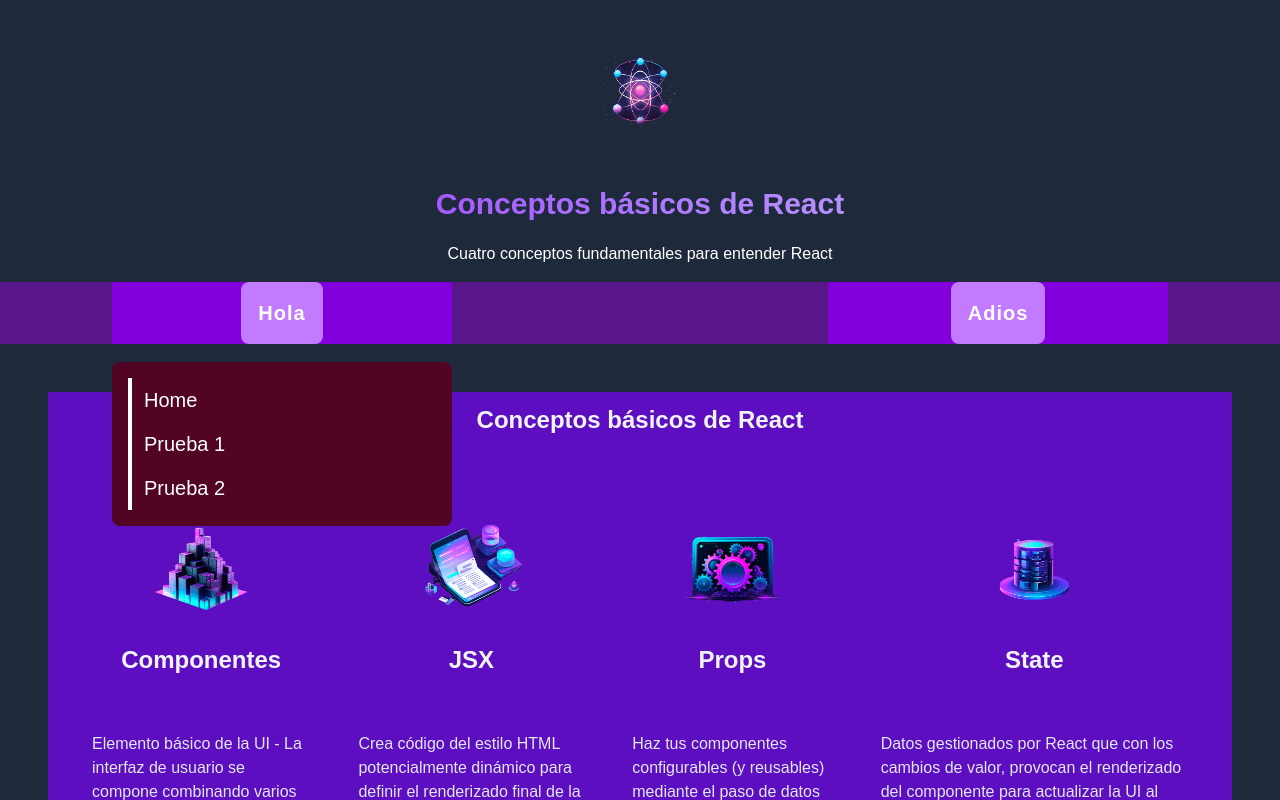
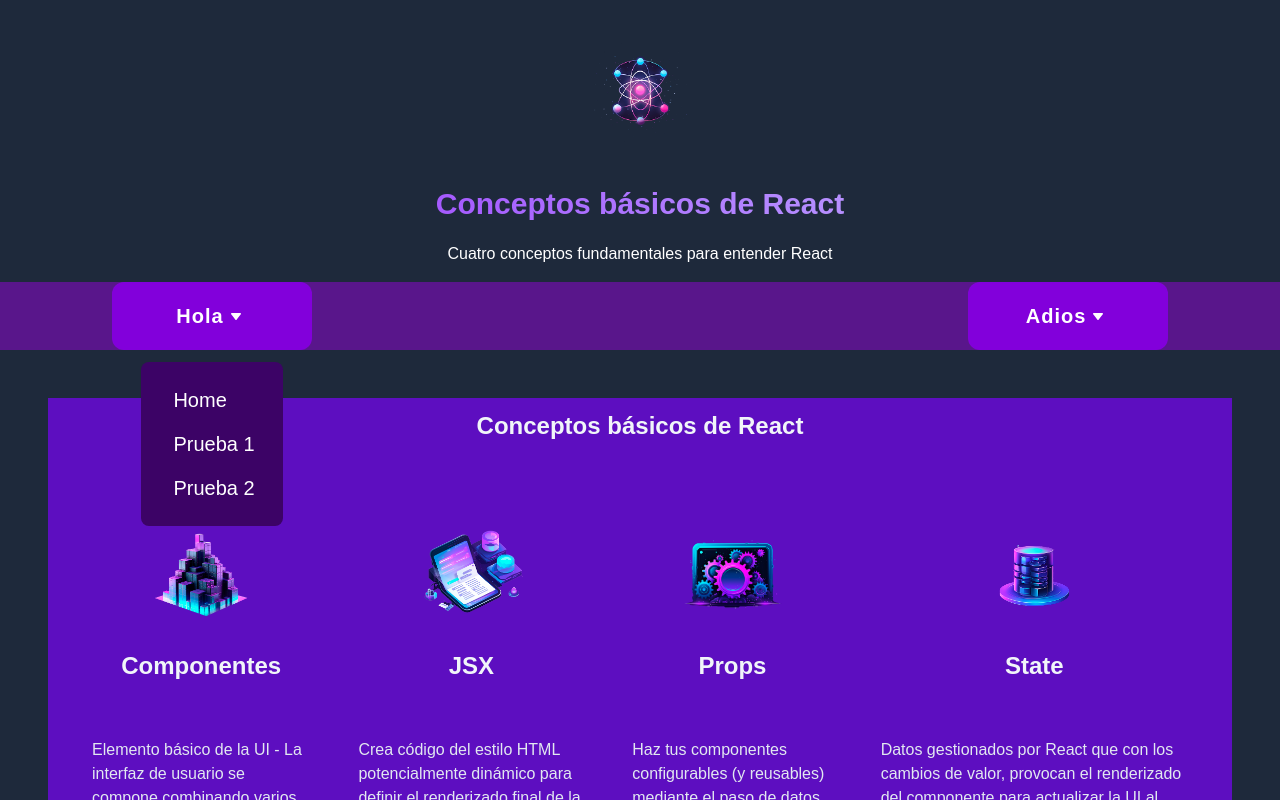
Before and after one commit to sunfeax/start-next, a Next.js app: page / in a window 1280 px wide. Both pictures are taken after a click on the button "Hola". Shown: the top 800 px of the page. Built offline with nearby package versions, Linux system fonts and the light colour scheme; a web font is replaced by a local one.

Commit message:
dropdown ready

```diff
--- a/components/concepts/core-concept-list.tsx
+++ b/components/concepts/core-concept-list.tsx
@@ -1,7 +1,7 @@
 import { CORE_CONCEPTS } from "@/scripts/data";
 import CoreConcept from "./core-concept";
 
-export default function CoreConceptList() {
+const CoreConceptList = () => {
     return (
     <section id="conceptos" className="m-12 flex flex-col justify-center bg-violet-800 min-w-44">
       <h1 className="text-2xl font-extrabold text-slate-100 p-3 mx-auto mb-6 overflow-clip">Conceptos básicos de React</h1>
@@ -13,3 +13,5 @@ export default function CoreConceptList() {
     </section>
     )
 }
+
+export default CoreConceptList;
--- a/components/concepts/core-concept.tsx
+++ b/components/concepts/core-concept.tsx
@@ -7,7 +7,7 @@ type CoreConceptProps = {
     image: StaticImageData;
 };
 
-export default function CoreConcept({ title, description, image }: CoreConceptProps) {
+const CoreConcept = ({ title, description, image }: CoreConceptProps) => {
     return (
         <li className="flex flex-col items-center justify-center">
             <Image src={image} alt={title} className="w-32 h-auto" />
@@ -16,3 +16,5 @@ export default function CoreConcept({ title, description, image }: CoreConceptPr
         </li>
     );
 }
+
+export default CoreConcept;
--- a/components/dropdown.tsx
+++ b/components/dropdown.tsx
@@ -10,24 +10,26 @@ const list = [
     {href: '/prueba2', label: 'Prueba 2'},
 ]
 
-export default function Dropdown({menuText}: {menuText: string}) {
+const Dropdown = ({menuText}: {menuText: string}) => {
     const [isOpen, setIsOpen] = useState(false);
 
     return (
-        <div className="mx-auto md:mx-28 relative flex flex-col items-center w-[340px] bg-purple-700">
+        <div className="mx-auto md:mx-28 relative flex flex-col items-center">
             <button
-            className="bg-purple-400 p-4 flex items-center justify-between font-bold text-xl rounded-lg tracking-wider border 4 border-transparent active:border-white active:text-white duration-300"
-            onClick={() => setIsOpen(prev => !prev)}
-            type="button"
+                className="bg-purple-700 p-4 flex items-center font-bold text-xl rounded-xl tracking-wider border-4 border-transparent active:border-white active:text-white duration-300 w-[200px] justify-center hover:bg-purple-500"
+                onClick={() => setIsOpen(prev => !prev)}
+                type="button"
             >
                 {menuText}
+                <svg width="24" height="24" fill="white" clip-rule="evenodd" fill-rule="evenodd" stroke-linejoin="round" stroke-miterlimit="2" viewBox="0 0 24 24" xmlns="http://www.w3.org/2000/svg"><path d="m16.843 10.211c.108-.141.157-.3.157-.456 0-.389-.306-.755-.749-.755h-8.501c-.445 0-.75.367-.75.755 0 .157.05.316.159.457 1.203 1.554 3.252 4.199 4.258 5.498.142.184.36.29.592.29.23 0 .449-.107.591-.291 1.002-1.299 3.044-3.945 4.243-5.498z"/></svg>
             </button>
+
             {isOpen && (
-                <div className="absolute top-20 w-full bg-pink-950 p-4 rounded-lg z-10">
+                <div className="absolute top-20 bg-purple-950 p-4 rounded-lg z-10">
                     {list.map(item => (
                         <div
                         key={item.label}
-                        className="flex w-full justify-between hover:bg-blue-400 cursor-pointer rounded-r-lg bprder-l-transparent hover:border-l-white border-l-4">
+                        className="flex w-full justify-between hover:bg-blue-400 cursor-pointer rounded-r-lg border-l-transparent hover:border-l-white border-l-4">
                             <Link
                             href={item.href}
                             className="flex-1 text-xl text-white rounded-md px-3 py-2"
@@ -42,3 +44,5 @@ export default function Dropdown({menuText}: {menuText: string}) {
         </div>
     )
 }
+
+export default Dropdown
--- a/components/header.tsx
+++ b/components/header.tsx
@@ -1,7 +1,7 @@
 import logoHeader from "@/public/react-core-concepts.png";
 import Image from "next/image";
 
-export default function Header() {
+const Header = () => {
   return (
     <header className="flex-col w-full flex items-center justify-center p-4 gap-5">
       <Image
@@ -17,3 +17,5 @@ export default function Header() {
     </header>
   );
 }
+
+export default Header
--- a/components/tab-section/tab-button.tsx
+++ b/components/tab-section/tab-button.tsx
@@ -7,7 +7,7 @@ type TabButtonProps = {
     className?: string;
 }
 
-export default function TabButton({ children, onClick, isSelected, className }: TabButtonProps) {
+const TabButton = ({ children, onClick, isSelected, className }: TabButtonProps) => {
     let baseClasses = "inline-block m-2 p-3 text-slate-300 rounded-md hover:bg-slate-900 hover:text-white";
 
     if (isSelected) {
@@ -29,3 +29,5 @@ export default function TabButton({ children, onClick, isSelected, className }:
         </button>
     )
 }
+
+export default TabButton;
--- a/components/tab-section/tab-example-section.tsx
+++ b/components/tab-section/tab-example-section.tsx
@@ -1,7 +1,7 @@
 "use client";
 import TabExample from "./tab-example";
 
-export default function TabExampleSection() {
+const TabExampleSection = () => {
     return (
         <section id="tab-section" className="my-12 md:mx-12 mx-4 flex flex-col">
             <h2 className="text-2xl font-bold mb-4">Ejemplos de Conceptos</h2>
@@ -9,3 +9,5 @@ export default function TabExampleSection() {
         </section>
     )
 }
+
+export default TabExampleSection;
--- a/components/tab-section/tab-example.tsx
+++ b/components/tab-section/tab-example.tsx
@@ -2,14 +2,17 @@ import { useState } from 'react';
 import TabButton from './tab-button';
 import { EXAMPLES } from '@/scripts/data';
 
-export default function TabExample() {
-    const [selectedTab, setSelectedTab] = useState('state');
+const TabExample = () => {
+    // creamos un estado para almacenar el tab seleccionado
+    const [selectedTab, setSelectedTab] = useState('state'); // "state" es el tab por defecto
 
+    // creamos una función para manejar el cambio de tab
     const handleTabChange = (tabName: string) => {
         setSelectedTab(tabName);
     };
 
-    const tabs = Object.keys(EXAMPLES);
+    // creamos un array con los nombres de los tabs
+    const tabs = Object.keys(EXAMPLES); // ["components", "props", "state"]
 
     return (
         <div className="p-4 bg-slate-800 rounded-lg">
@@ -40,3 +43,5 @@ export default function TabExample() {
         </div>
     );
 }
+
+export default TabExample;
```
Also changed, not shown: 1 other file (tests, documents, lock files or other folders).
